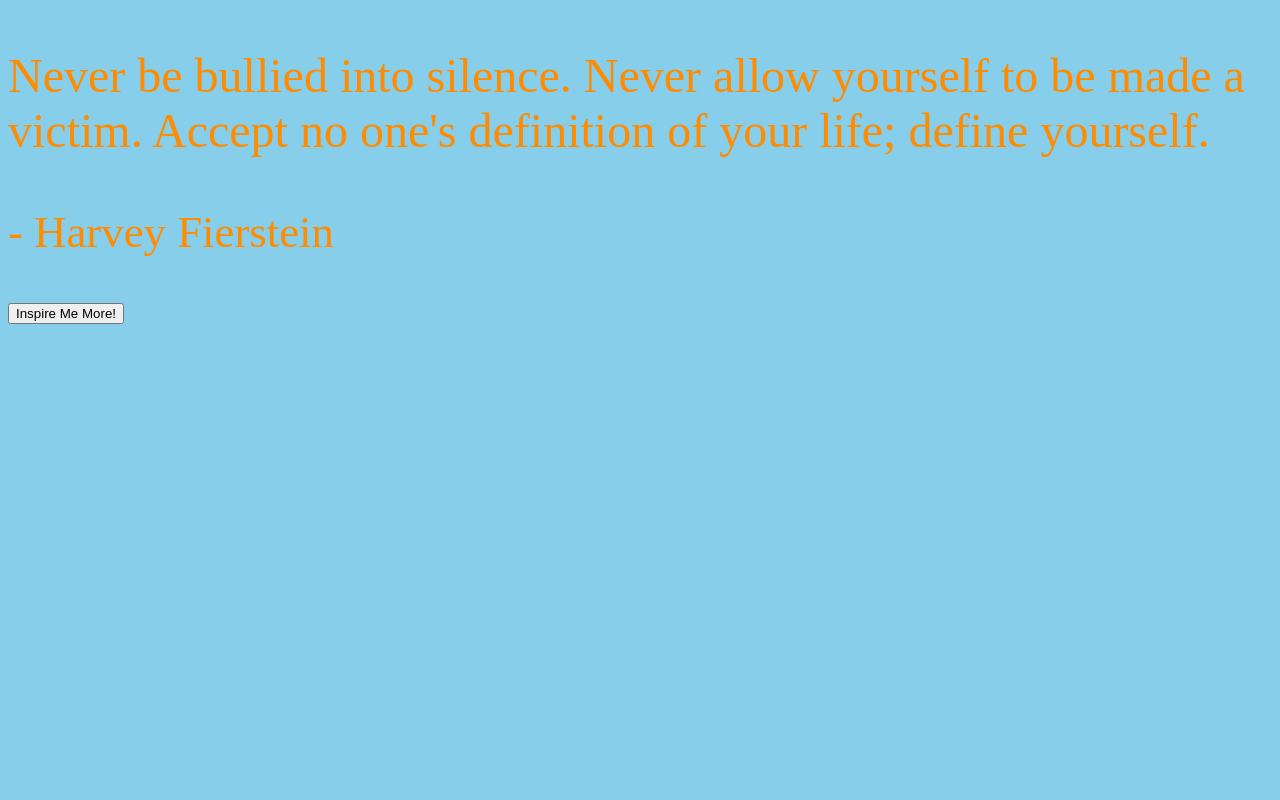
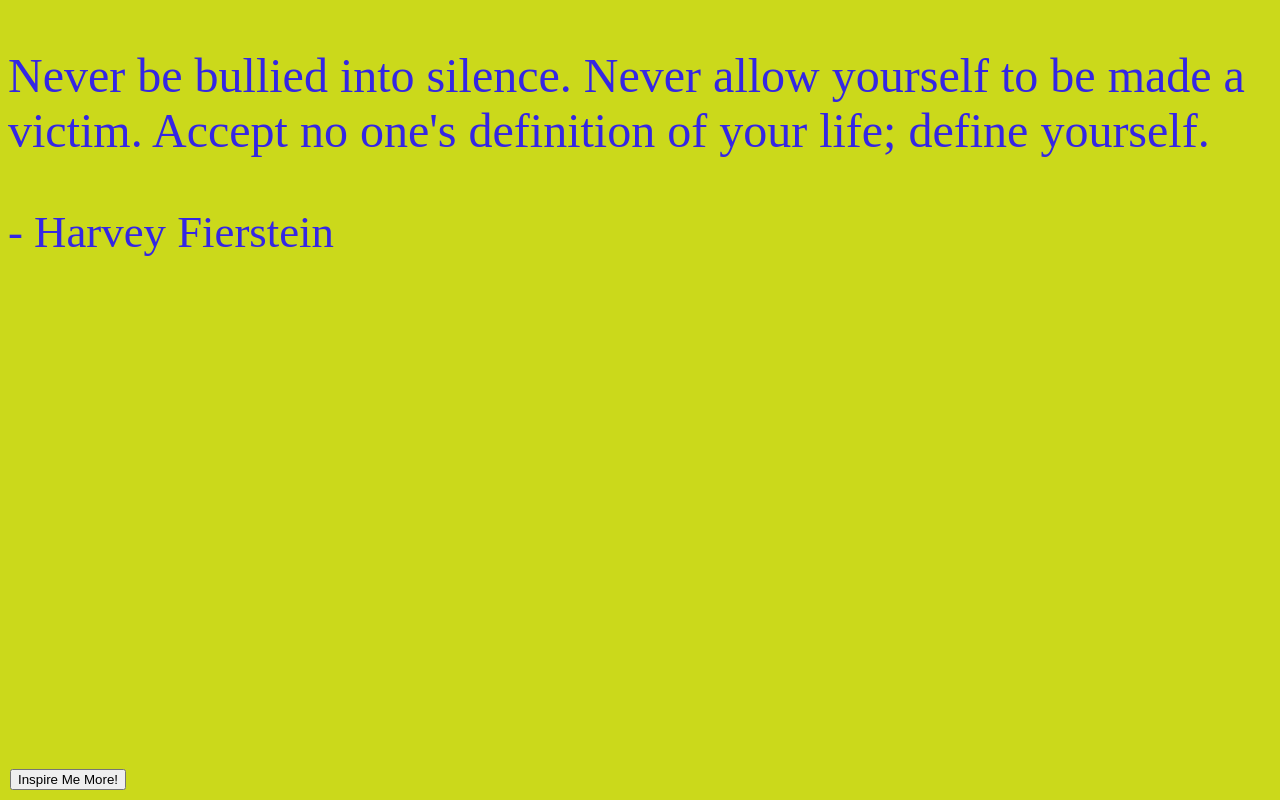
Before and after one commit to dahulkbrando/Practice-grounds, a plain HTML site: page practice-projects/click-for-inspiration/index.html in a window 1280 px wide. Both pictures are taken after a click on the button "Inspire Me More!". Drawn offline with Linux system fonts and the light colour scheme.

Commit message:
Added some color changes. Moved the button.

```diff
--- a/practice-projects/click-for-inspiration/index.html
+++ b/practice-projects/click-for-inspiration/index.html
@@ -8,10 +8,10 @@
 </head>
 <body class="main-content">
     <div class="quote-container" id="quote-box">
-        <p class="quote">"This page is so cool!"</p>
-        <p class="author">- Brandon Johnson</p>
+        <p id="quote">"This page is so cool!"</p>
+        <p id="author">- Brandon Johnson</p>
     </div>
-    <button id="quoteMeUpScotty">Inspire Me More!</button>
+    <button class="site-clicker" id="quoteMeUpScotty">Inspire Me More!</button>
     <script src="scripts/script.js"></script>
 </body>
 </html>
--- a/practice-projects/click-for-inspiration/scripts/script.js
+++ b/practice-projects/click-for-inspiration/scripts/script.js
@@ -177,8 +177,36 @@ var quotes = [
 function getInspired (){
     var quote = selectRandomQuote();
     var quoteBox = document.getElementById("quote-box");
-    var htmlQuote = '<p class="quote">' + quote.quote + '</p><p class="author">- ' + quote.source;
+    var htmlQuote = '<p class="inspiration" id="quote">' + quote.quote + '</p><p class="inspiration" id="author">- ' + quote.source;
     quoteBox.innerHTML = htmlQuote;
+
+    var colorScheme = colorRandomizer();
+    // var background = document.getElementsByClassName("main-content");
+    // var text = document.getElementsByClassName("inspiration");
+    document.body.style.backgroundColor = colorScheme[0];
+    document.getElementById("quote").style.color = colorScheme[1];
+    document.getElementById("author").style.color = colorScheme[1];
+    //document.p.style.color = colorScheme[1];
+
+
+}
+
+function colorRandomizer (){
+    var red = Math.floor(Math.random() * 256);
+    var green = Math.floor(Math.random() * 256);
+    var blue = Math.floor(Math.random() * 256);
+
+    var redInverse = (255 - red);
+    var greenInverse = (255 - green);
+    var blueInverse = (255 - blue);
+
+    var randColor = 'rgb(' + red + ',' + green + ',' + blue + ')';
+    var randColorInv = 'rgb(' + redInverse + ',' + greenInverse + ',' + blueInverse + ')';
+
+    colors = [randColor, randColorInv];
+    console.log(colors[1]);
+
+    return colors;
 }
 
 function selectRandomQuote (){
--- a/practice-projects/click-for-inspiration/styles/styles.css
+++ b/practice-projects/click-for-inspiration/styles/styles.css
@@ -1,5 +1,7 @@
 body {
     background-color: skyblue;
+    color: darkorange;
+    position: static;
 }
 
 .quote-container {
@@ -7,14 +9,19 @@ body {
 }
 
 p {
-    color: darkorange;
     font-weight: 400;
 }
 
-.quote {
+#quote {
     font-size: 3rem;
 }
 
-.author {
+#author {
     font-size: 2.8rem;
 }
+
+.site-clicker {
+    position: absolute;
+    left: 10px;
+    bottom: 10px;
+}
```
